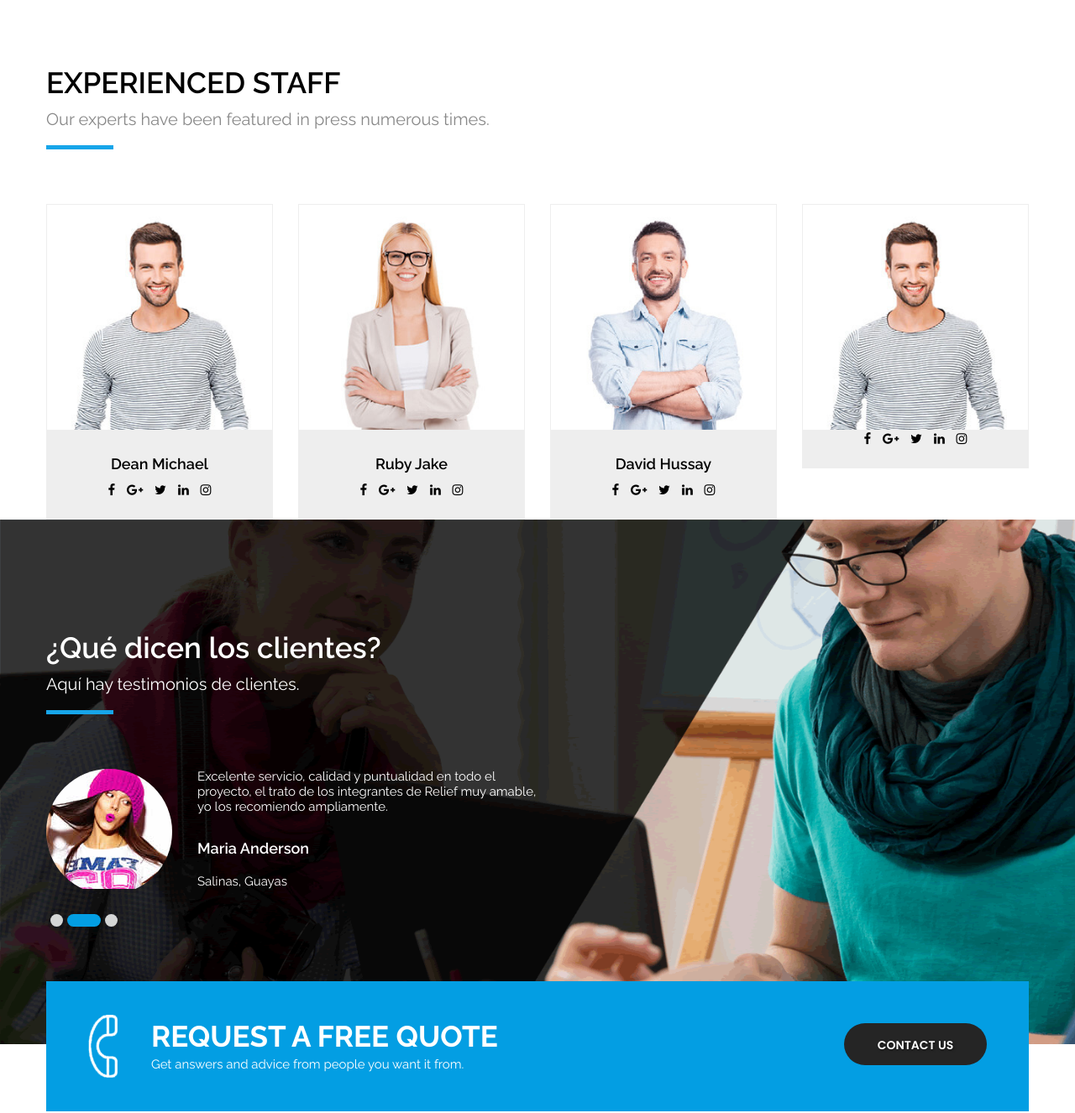
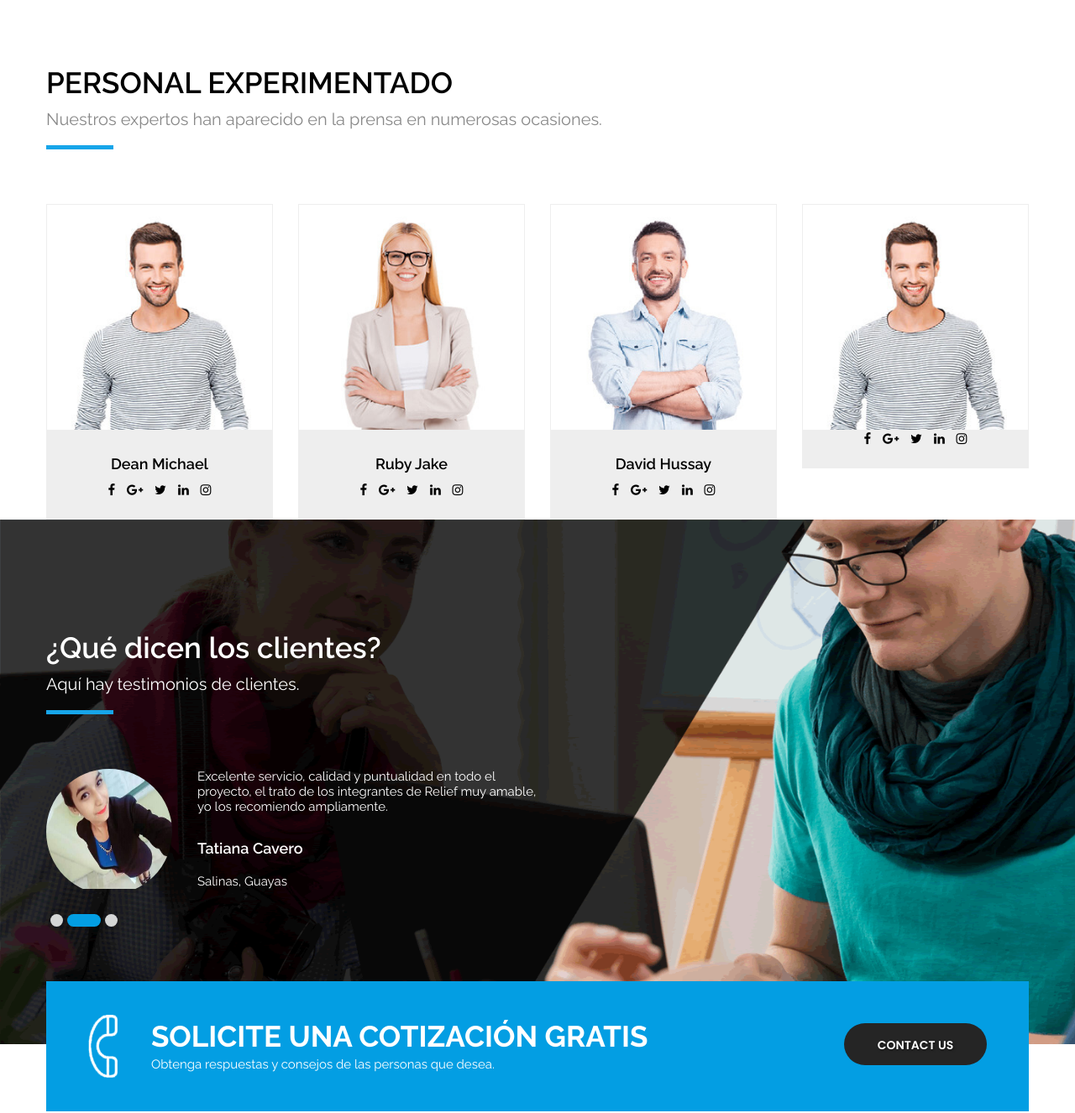
Before and after one commit to manuelmontalvan/b, a plain HTML site: page it_about.html in a window 1280 px wide. Shown: the part 2700-4026 px from the top of the page at 84% size. Drawn offline with Linux system fonts and the light colour scheme; some packages are replaced by stand-ins of ours.

Commit message:
Update it_about.html

```diff
--- a/it_about.html
+++ b/it_about.html
@@ -314,8 +314,8 @@ Nosotras somos empresa líder!</p>
       <div class="col-md-12">
         <div class="full">
           <div class="main_heading text_align_left">
-		   <h2>Experienced Staff</h2>
-            <p class="large">Our experts have been featured in press numerous times.</p>
+		   <h2>Personal experimentado</h2>
+            <p class="large">Nuestros expertos han aparecido en la prensa en numerosas ocasiones.</p>
           </div>
         </div>
       </div>
@@ -426,7 +426,7 @@ Nosotras somos empresa líder!</p>
               <div class="carousel-item active">
                 <div class="testimonial-container">
                   <div class="testimonial-content"> Nos gustó mucho la página que nos ayudaron a crear, muy atentos y propositivos siempre. Muy recomendable</div>
-                  <div class="testimonial-photo"> <img src="images/it_service/client1.jpg" class="img-responsive" alt="#" width="150" height="150"> </div>
+                  <div class="testimonial-photo"> <img src="images/it_service/erika.jpg" class="img-responsive" alt="#" width="150" height="150"> </div>
                   <div class="testimonial-meta">
                     <h4>Erika Toala</h4>
                     <span class="testimonial-position">Balzar, Guayas</span> </div>
@@ -435,19 +435,19 @@ Nosotras somos empresa líder!</p>
               <div class="carousel-item">
                 <div class="testimonial-container">
                   <div class="testimonial-content"> Excelente servicio, calidad y puntualidad en todo el proyecto, el trato de los integrantes de Relief muy amable, yo los recomiendo ampliamente.</div>
-                  <div class="testimonial-photo"> <img src="images/it_service/client2.jpg" class="img-responsive" alt="#" width="150" height="150"> </div>
+                  <div class="testimonial-photo"> <img src="images/it_service/tatiana.jpg" class="img-responsive" alt="#" width="150" height="150"> </div>
                   <div class="testimonial-meta">
-                    <h4>Maria Anderson</h4>
+                    <h4>Tatiana Cavero</h4>
                     <span class="testimonial-position">Salinas, Guayas </span> </div>
                 </div>
               </div>
               <div class="carousel-item">
                 <div class="testimonial-container">
                   <div class="testimonial-content"> Excelente Agencia de mantenimiento de computadora.Se los recomiendo ampliamente</div>
-                  <div class="testimonial-photo"> <img src="images/it_service/client3.jpg" class="img-responsive" alt="#" width="150" height="150"> </div>
+                  <div class="testimonial-photo"> <img src="images/it_service/karol.jpg" class="img-responsive" alt="#" width="150" height="150"> </div>
                   <div class="testimonial-meta">
-                    <h4>Maria Anderson</h4>
-                    <span class="testimonial-position">CFO, Tech NY</span> </div>
+                    <h4>Karol Cavero</h4>
+                    <span class="testimonial-position">Daule, Guayas</span> </div>
                 </div>
               </div>
             </div>
@@ -470,8 +470,8 @@ Nosotras somos empresa líder!</p>
           <div class="contact_us_section">
             <div class="call_icon"> <img src="images/it_service/phone_icon.png" alt="#" /> </div>
             <div class="inner_cont">
-              <h2>REQUEST A FREE QUOTE</h2>
-              <p>Get answers and advice from people you want it from.</p>
+              <h2>SOLICITE UNA COTIZACIÓN GRATIS</h2>
+              <p>Obtenga respuestas y consejos de las personas que desea.</p>
             </div>
             <div class="button_Section_cont"> <a class="btn dark_gray_bt" href="it_contact.html">Contact us</a> </div>
           </div>
```
